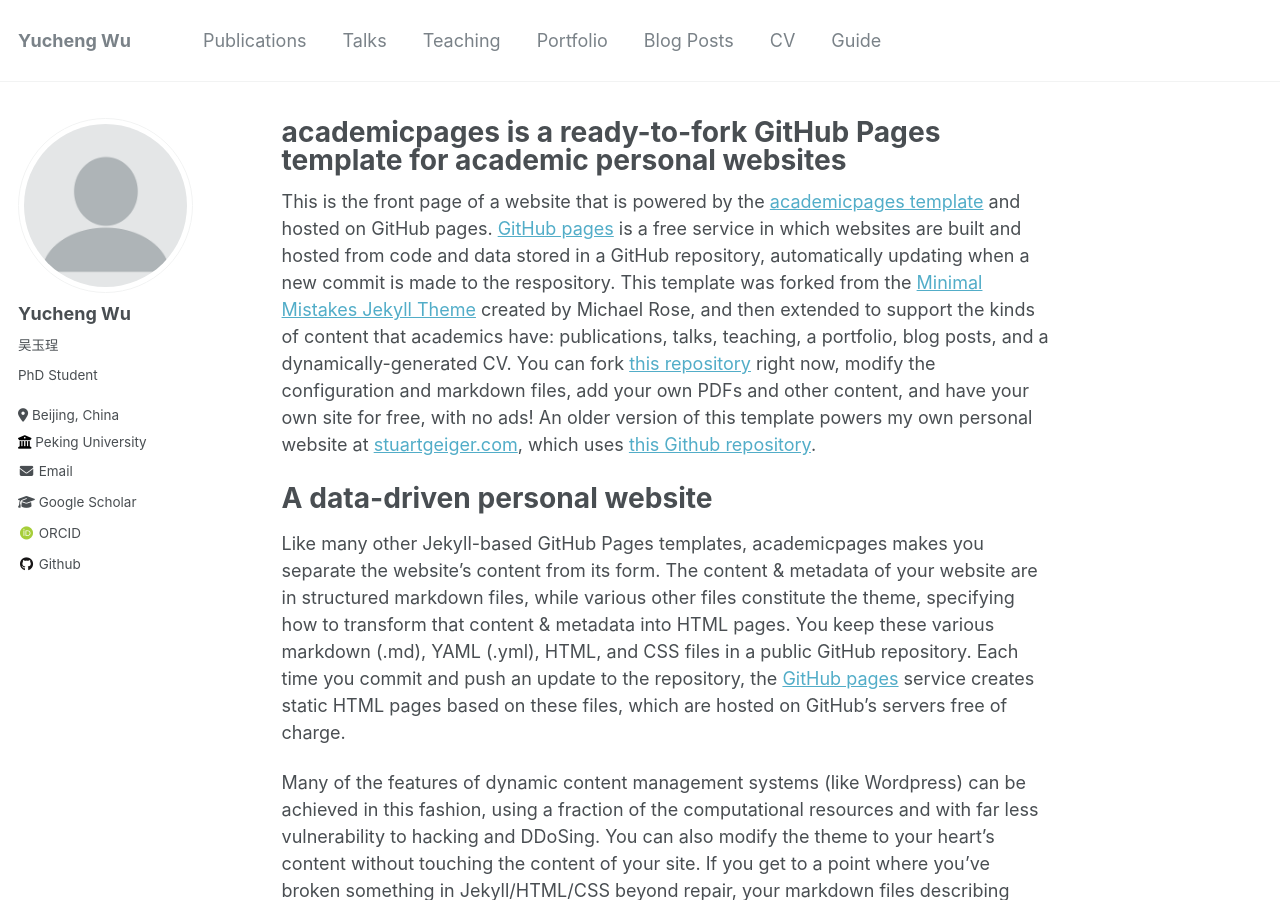
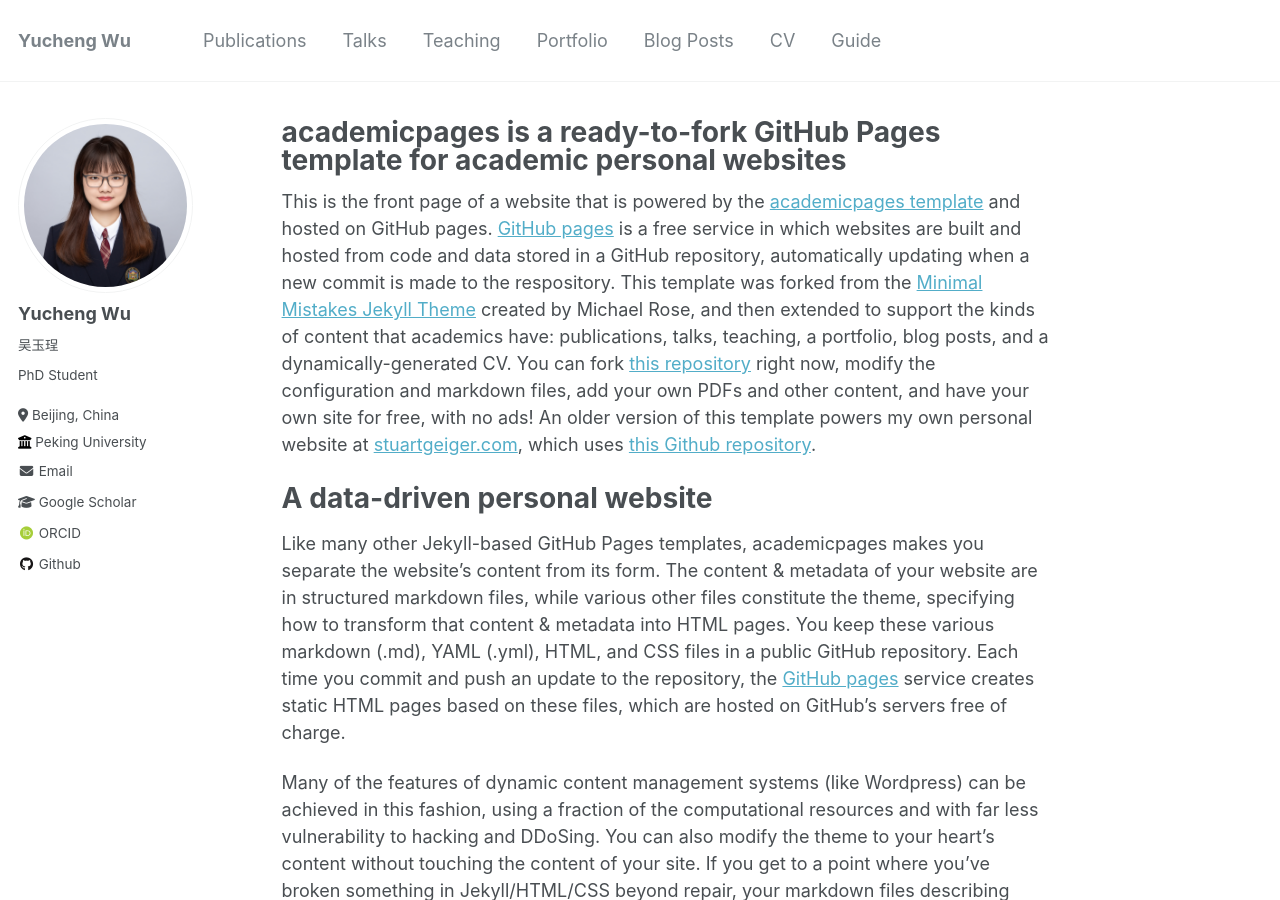
Before and after one commit to wuyucheng2002/wuyucheng2002.github.io, a Jekyll site: the page built from _pages/about.md, in a window 1280 px wide and 900 px high. Built offline with Jekyll 4.4.1, drawn with Linux system fonts in a browser that asks for light colours; some web fonts are replaced.

Commit message:
Update _config.yml

```diff
--- a/_config.yml
+++ b/_config.yml
@@ -21,7 +21,7 @@
 #               Additional customization can be done by editing /_includes/author-profile.html
 author:
   # Biographic information
-  avatar           : "profile.png"
+  avatar           : "wyc2.png"
   name             : "Yucheng Wu"
   pronouns         : "吴玉珵"
   bio              : "PhD Student"
```
